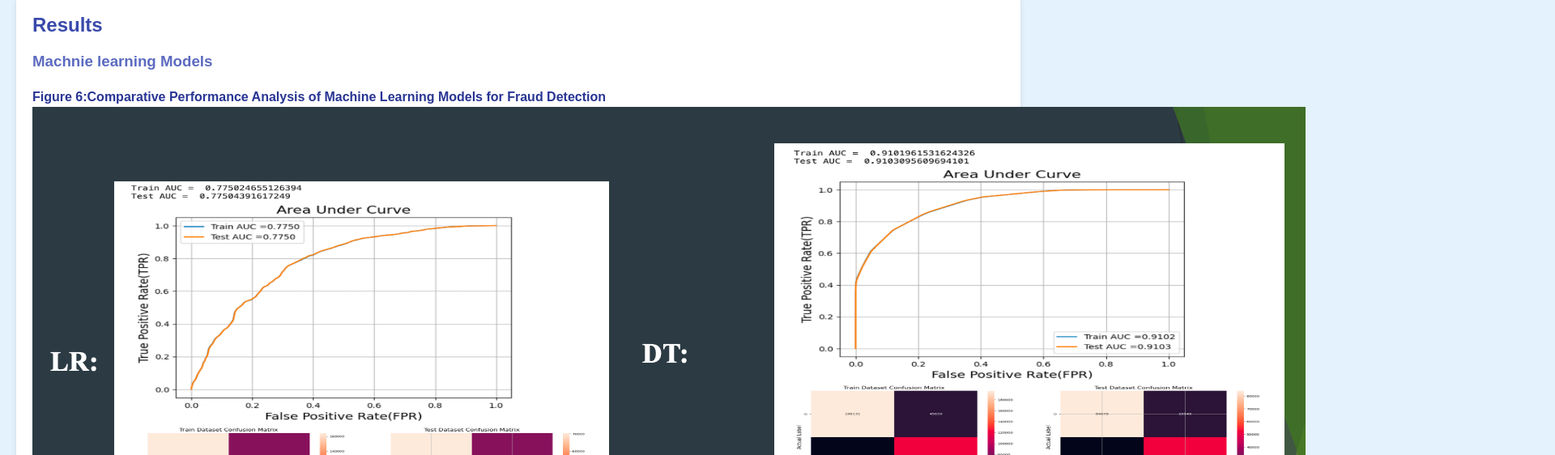
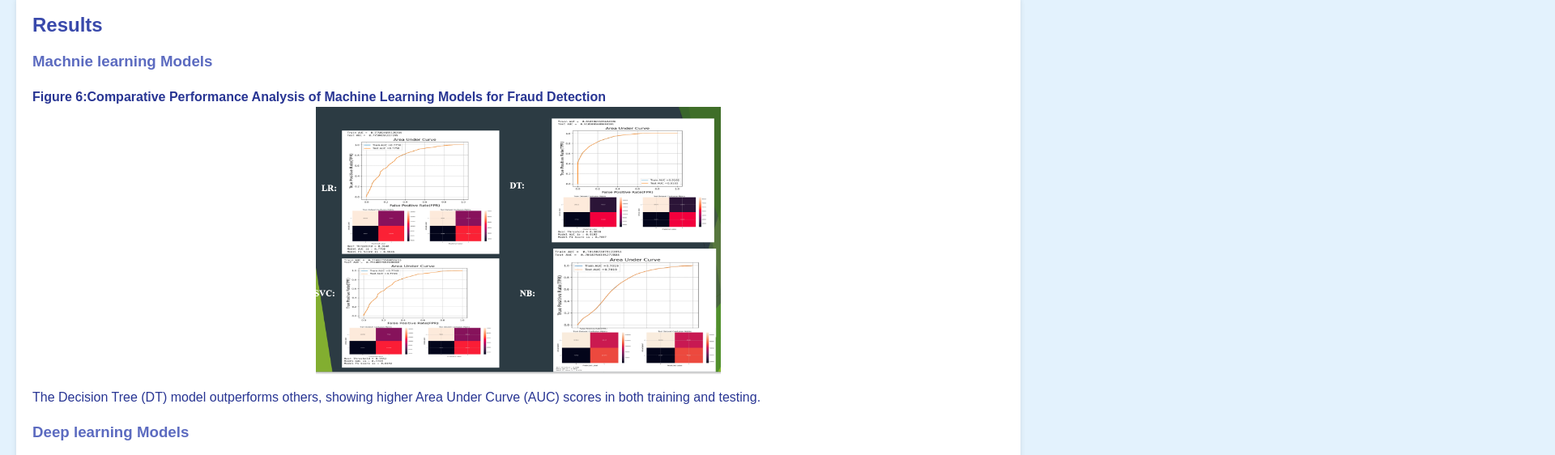
Before and after one commit to ram301997/medical_fraud_detection, a plain HTML site: page index.html in a window 1280 px wide. Shown: the part 3600-4162 px from the top of the page at 81% size, 1920 px wide, since content can reach past the window. Drawn offline with Linux system fonts and the light colour scheme.

Commit message:
Update styles.css

```diff
--- a/styles.css
+++ b/styles.css
@@ -25,11 +25,6 @@ header {
 header h1 {
     font-size: 2.4em;
     margin-bottom: 8px;
-}
-
-header p {
-    font-size: 1.2em;
-    opacity: 0.9;
 }
 
 /* Navigation Styling */
@@ -96,6 +91,15 @@ section p {
     margin: 20px 0;
 }
 
+/* Responsive Image Styling */
+.responsive-image {
+    width: 500px; /* Fixed width */
+    height: auto; /* Maintain aspect ratio */
+    display: block; /* Block level for easier centering */
+    margin-left: auto; /* Center image horizontally */
+    margin-right: auto; /* Center image horizontally */
+}
+
 /* Footer Styling */
 footer {
     background-color: #283593; /* Matching footer with header background */
```
